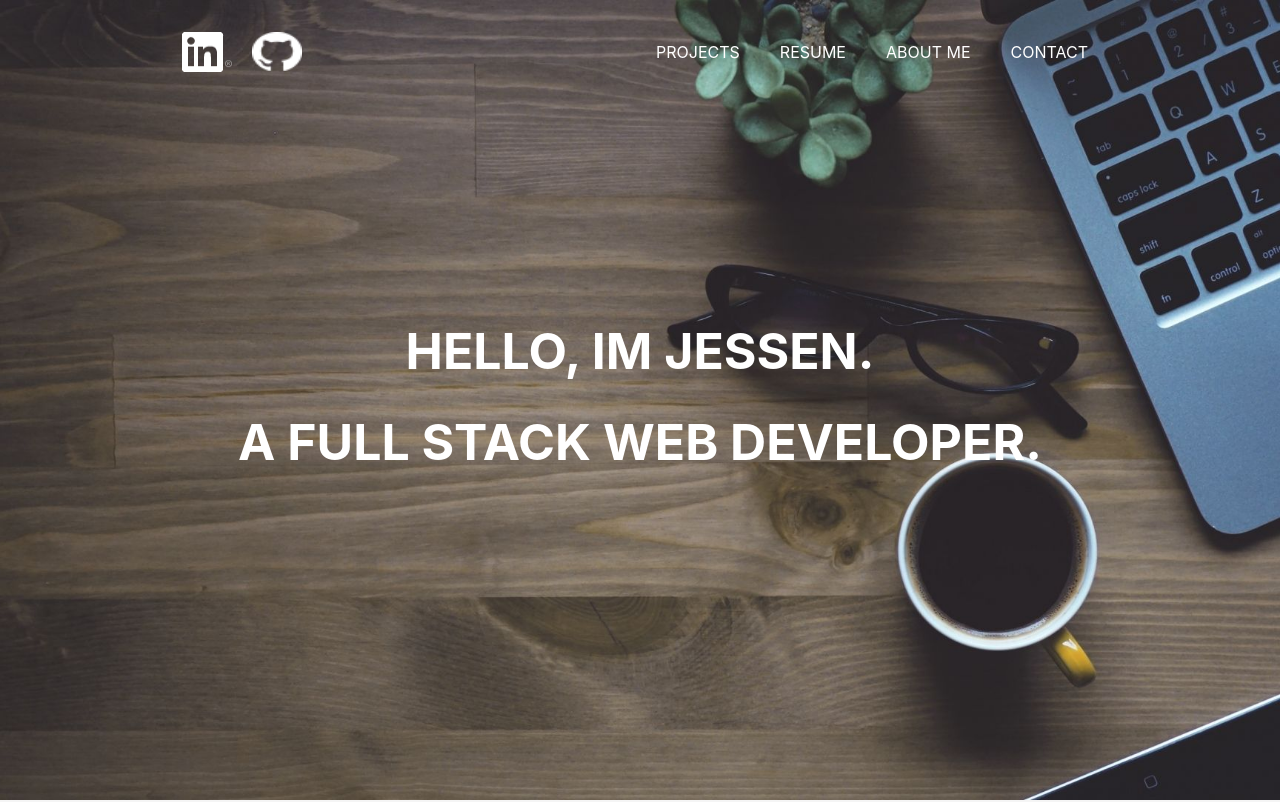
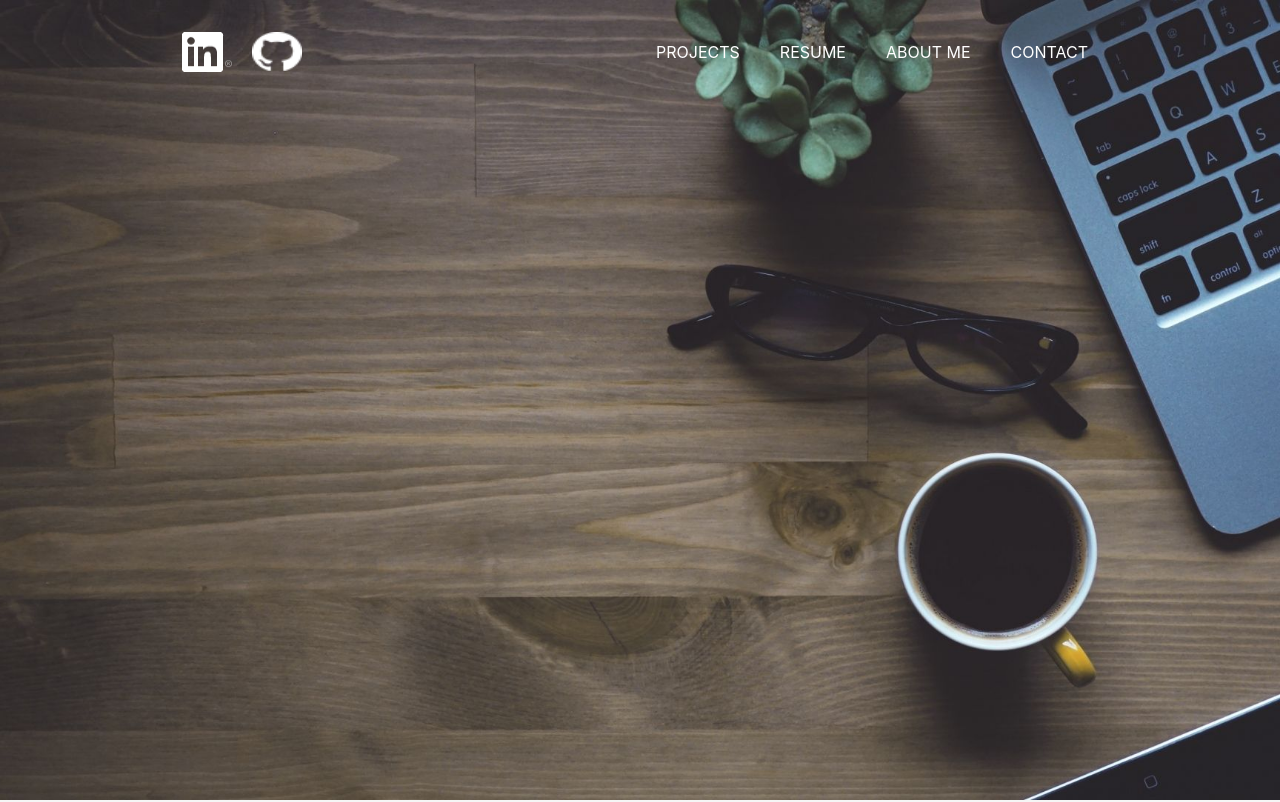
Before and after one commit to jessendasilva1/PersonalPortfolio, a React (Create React App) app in the folder client/: page / in a window 1280 px wide. Shown: the top 802 px of the page. Built offline with nearby package versions, Linux system fonts and the light colour scheme.

Commit message:
sizing isues

```diff
--- a/client/src/components/main/main.css
+++ b/client/src/components/main/main.css
@@ -86,7 +86,7 @@
     margin-top: 20px;
     flex-direction: column;
     color: rgb(255, 255, 255);
-    font-weight: bold;
+
     justify-content: center;
     align-items: center;
     font-size: 50px;
@@ -117,7 +117,6 @@
         margin-bottom: 50px;
         flex-direction: column;
         color: rgb(255, 255, 255);
-        font-weight: bold;
         justify-content: center;
         align-items: center;
         padding-right: 5px;
@@ -137,19 +136,19 @@
     margin: 10px;
 }
 
-/*
-#typewriter {
-    overflow: hidden; /* Ensures the content is not revealed until the animation
-    white-space: nowrap; /* Keeps the content on a single line
-    margin: 0 auto; /* Gives that scrolling effect as the typing happens
-    letter-spacing: .15em; /* Adjust as needed
+@media screen and (min-width: 1000px) {
+    .typewriter {
+        overflow: hidden; /* Ensures the content is not revealed until the animation */
+        white-space: nowrap; /* Keeps the content on a single line */
+        margin: 0 auto; /* Gives that scrolling effect as the typing happens */
+        letter-spacing: .15em; /* Adjust as needed */
         animation:
           typing 2.5s steps(100, end);
       }
 
-  /* The typing effect
+      /* The typing effect */
       @keyframes typing {
-    from { width: 0% }
+        from { width: 0 }
         to { width: 100% }
       }
-*/
+}
--- a/client/src/components/main/main.js
+++ b/client/src/components/main/main.js
@@ -22,10 +22,10 @@
                     <Header  infoPanelItem={this.renderInfoBox}/>
                 </div>
 
-                <div className="default">
+                <div className="default" id="typewriter">
                     <div className="infoBoxMain" >
-                        <p>Hello, Im Jessen.</p>
-                        <p>A Full Stack Web Developer.</p>
+                        <p className="typewriter">Hello, Im Jessen.</p>
+                        <p className="typewriter">A Full Stack Web Developer.</p>
                     </div>
                 </div>
 
--- a/client/src/components/meta/meta.js
+++ b/client/src/components/meta/meta.js
@@ -6,7 +6,7 @@
 class Meta extends Component {
   render() {
     return (
-        <div class="wrapper">
+        <div className="wrapper">
           <MetaTags>
             <title>Portfolio</title>
             <meta id="meta-description" name="description" content="Some description." />
```
Lines whose indentation alone changed are shown as unchanged.
